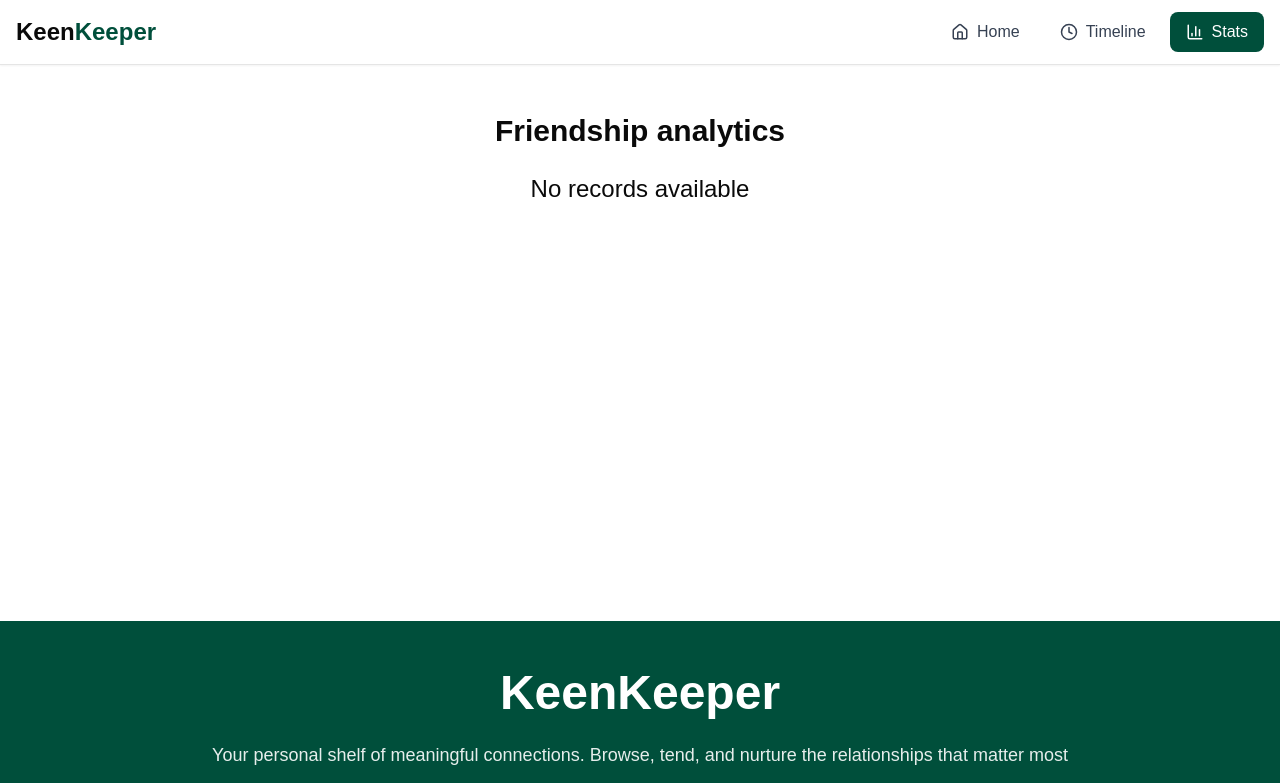
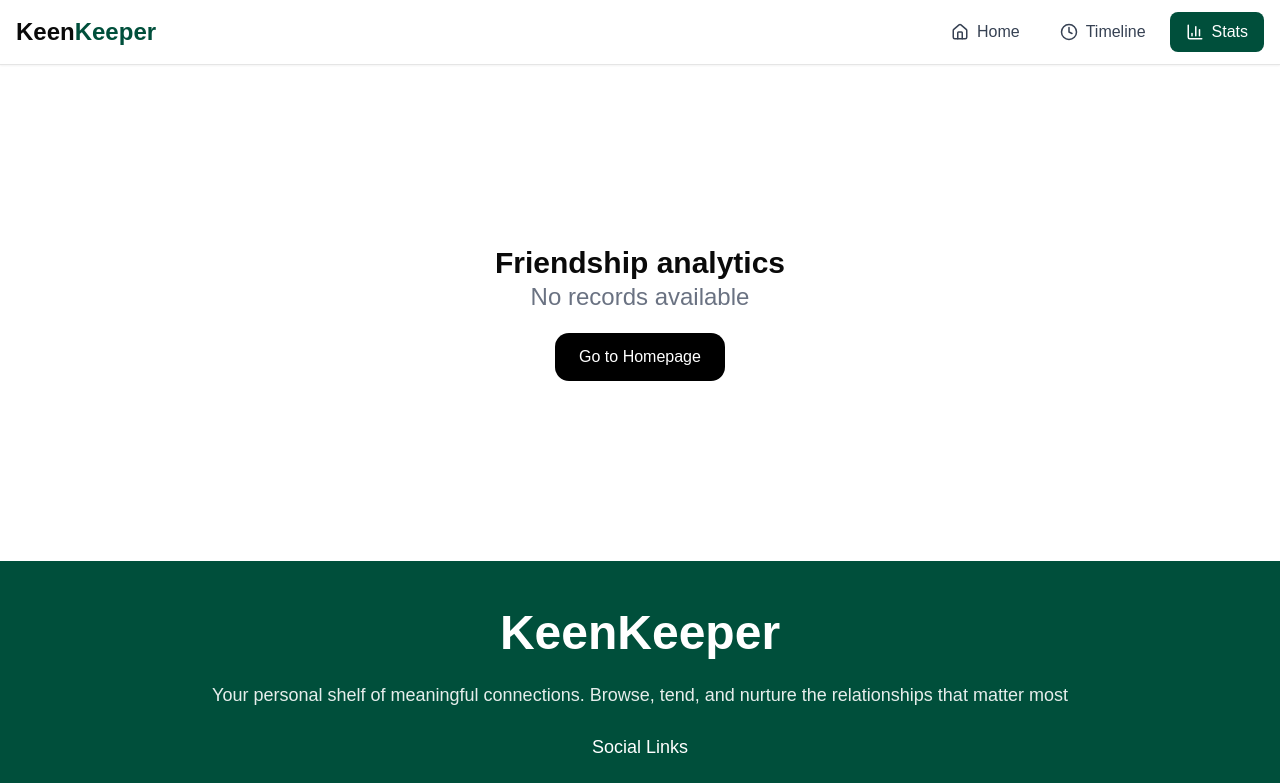
Before and after one commit to blitz-003/B13-A7-keen-keeper, a React (Vite) app: page /stats in a window 1280 px wide. Shown: the top 783 px of the page. Built offline with nearby package versions, Linux system fonts and the light colour scheme.

Commit message:
added no records for stat page

```diff
--- a/src/pages/Stats/Stats.jsx
+++ b/src/pages/Stats/Stats.jsx
@@ -1,6 +1,7 @@
 import { useMemo } from "react";
 import { PieChart, Pie, Cell, Tooltip } from "recharts";
 import { useCommunication } from "../../hooks/useCommunication";
+import { Link } from "react-router-dom";
 
 const Analytics = () => {
   const { communications } = useCommunication();
@@ -20,18 +21,29 @@ const Analytics = () => {
   return (
     <div className="max-w-4xl mx-auto px-4 py-8 space-y-6">
       {/* TITLE */}
-      <h1 className="text-3xl font-bold text-center">Friendship analytics</h1>
 
       {stats[0].value == 0 && stats[1].value == 0 && stats[2].value == 0 ? (
         <>
-          <div className="">
-            <p className="text-2xl min-h-[50vh] text-center">
+          <div className="min-h-[50vh] flex flex-col justify-center items-center">
+            <h1 className="text-3xl font-bold text-center">
+              Friendship analytics
+            </h1>
+            <p className="text-2xl text-center text-gray-500">
               No records available
             </p>
+            <Link
+              to="/"
+              className="mt-5 px-6 py-3 max-w-lg bg-black text-white rounded-xl text-center hover:bg-gray-800 transition"
+            >
+              Go to Homepage
+            </Link>
           </div>
         </>
       ) : (
         <>
+          <h1 className="text-3xl font-bold text-center">
+            Friendship analytics
+          </h1>
           <div className="border rounded-xl p-6 space-y-6">
             {/* CARD TITLE */}
             <h2 className="text-lg font-semibold text-left">
```
